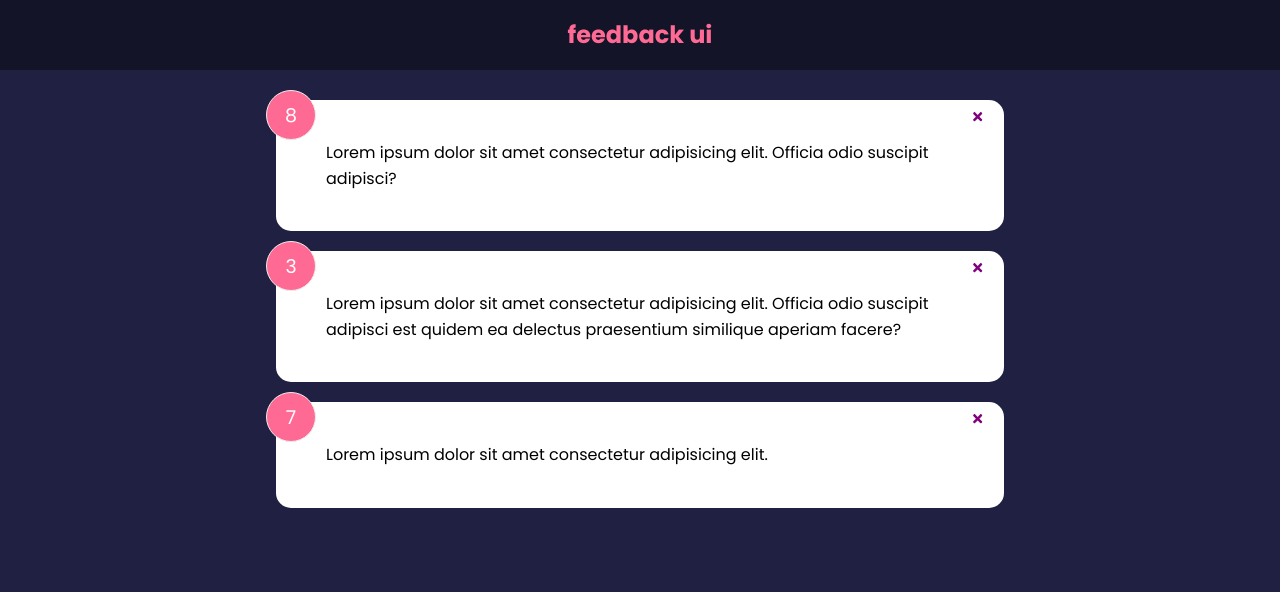
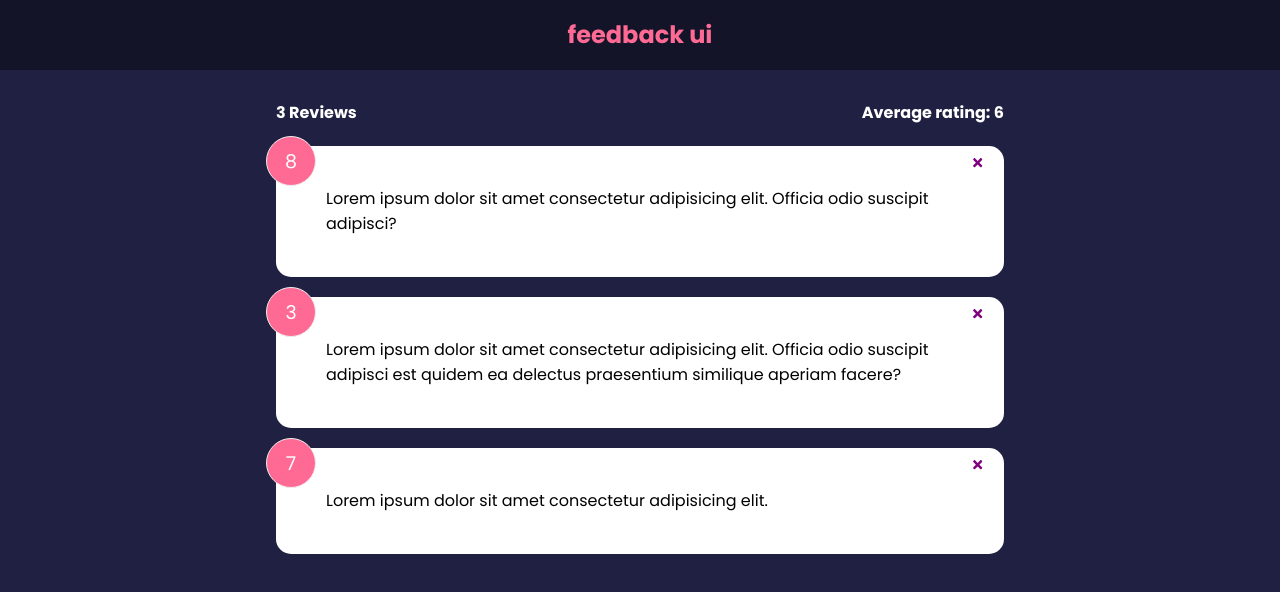
Before and after one commit to i-doshechnikow/feedback-ui, a React (Create React App) app: page / in a window 1280 px wide. Shown: the top 592 px of the page. Built offline with nearby package versions, Linux system fonts and the light colour scheme.

Commit message:
make new component with stats

```diff
--- a/src/App.js
+++ b/src/App.js
@@ -1,5 +1,6 @@
 import { useState } from "react";
 import FeedbackList from "./components/FeedbackList";
+import FeedbackStats from "./components/FeedbackStats";
 import Header from "./components/Header";
 import FeedbackData from "./data/FeedbackData";
 
@@ -18,6 +19,7 @@ const App = () => {
     <>
       <Header text="feedback ui" />
       <div className="container">
+        <FeedbackStats feedback={feedback} />
         <FeedbackList feedback={feedback} handleDelete={deleteFeedback} />
       </div>
     </>
--- /dev/null
+++ b/src/components/FeedbackStats.jsx
@@ -0,0 +1,26 @@
+import PropTypes from "prop-types";
+
+function FeedbackStats(props) {
+  const { feedback } = props;
+
+  const averageRating = (
+    feedback.reduce((acc, el) => {
+      return acc + el.rating;
+    }, 0) / feedback.length
+  )
+    .toFixed(1)
+    .replace(/[.,]0$/, "");
+
+  return (
+    <div className="feedback-stats">
+      <h4>{feedback.length} Reviews</h4>
+      <h4>Average rating: {isNaN(averageRating) ? 0 : averageRating}</h4>
+    </div>
+  );
+}
+
+FeedbackStats.propTypes = {
+  feedback: PropTypes.array.isRequired,
+};
+
+export default FeedbackStats;
```
